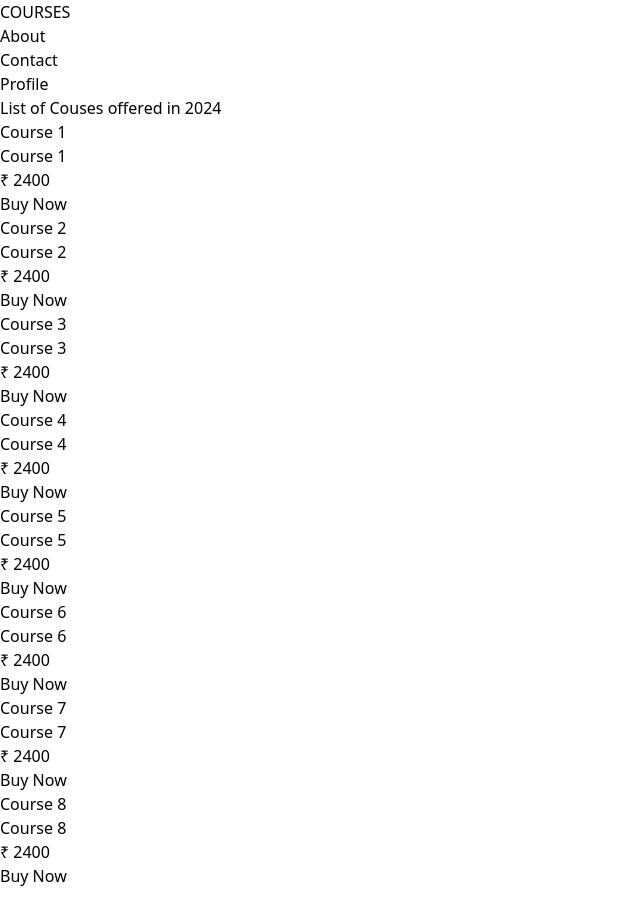
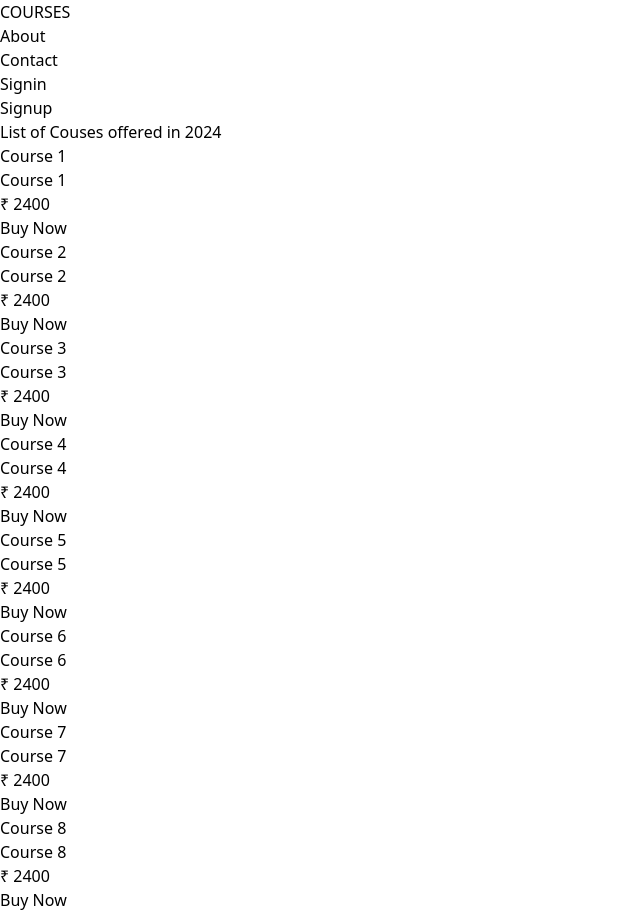
Before and after one commit to Utkarsh-Anandani/MutaEngine-GoogleAPI, a React (Vite) app in the folder client/: page / in a window 1280 px wide. Shown: the whole page, without its empty margins (0-640 px from the left). Before the commit the page ends 888 px from the top, so only its background shows below. Built offline with nearby package versions, Linux system fonts and the light colour scheme.

Commit message:
added new frontend url

```diff
--- a/client/src/components/Navbar.jsx
+++ b/client/src/components/Navbar.jsx
@@ -1,4 +1,5 @@
 import React from 'react'
+import { Link } from 'react-router-dom'
 
 const Navbar = () => {
   return (
@@ -7,7 +8,8 @@ const Navbar = () => {
         <div className='flex flex-row items-center justify-between w-[20vw]'>
           <div className='text-white text-xl font-semibold'>About</div>
           <div className='text-white text-xl font-semibold'>Contact</div>
-          <div className='text-white text-xl font-semibold'>Profile</div>
+          <Link to={'/login'}><div className='text-white text-xl font-semibold'>Signin</div></Link>
+          <Link to={'/signup'}><div className='text-white text-xl font-semibold'>Signup</div></Link>
         </div>
       </nav>
   )
```
Also changed, not shown: 1 other file (tests, documents, lock files or other folders).
